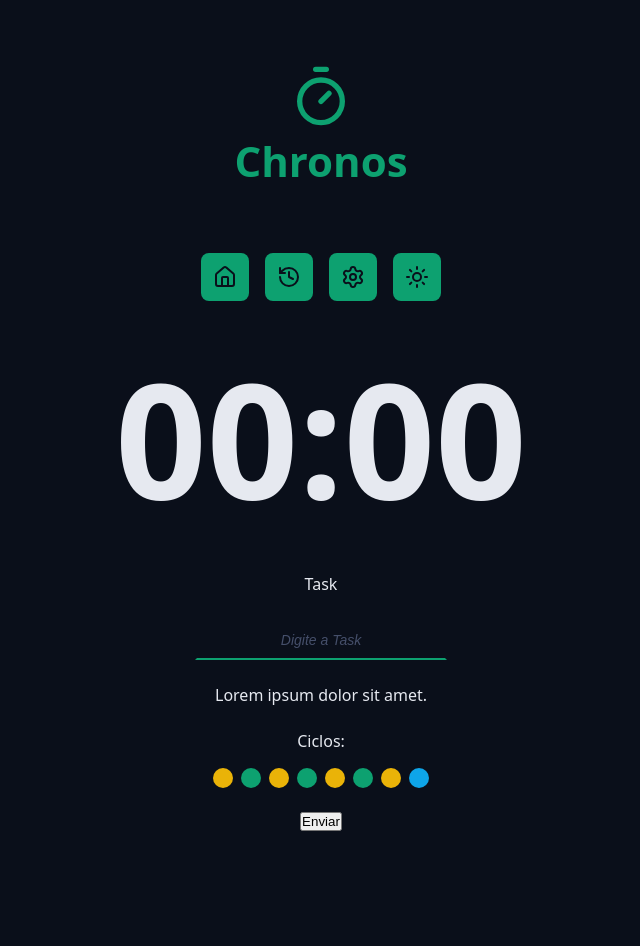
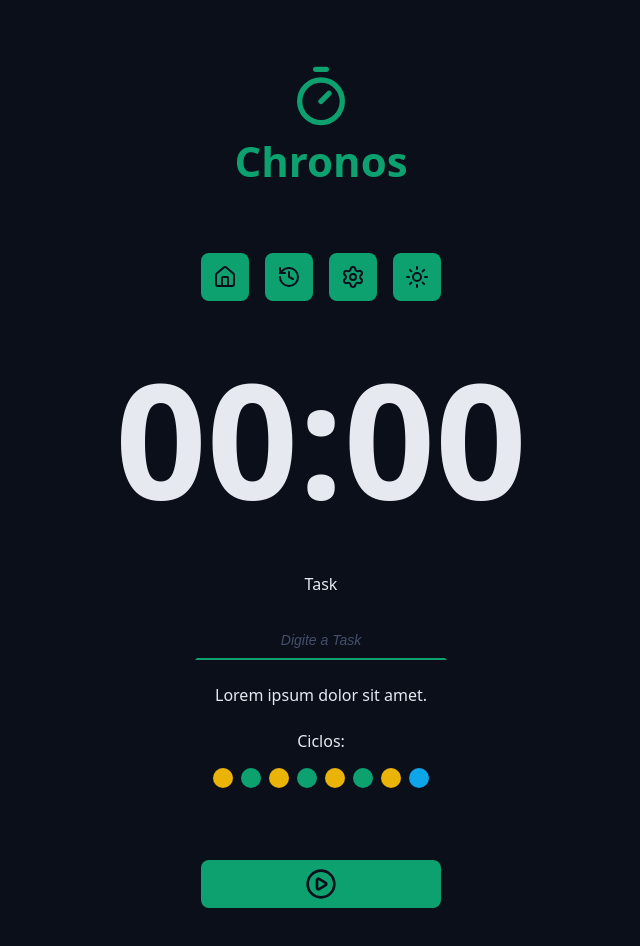
Before and after one commit to marcelo-mmdev/next_course, a React (Vite) app in the folder pomodoro/: page / in a window 1280 px wide. Shown: the top 946 px of the page, without its empty margins (319-959 px from the left). Before the commit the page ends 863 px from the top, so only its background shows below. Built offline with nearby package versions, Linux system fonts and the light colour scheme.

Commit message:
Creating Button component structure.

```diff
--- a/pomodoro/src/App.tsx
+++ b/pomodoro/src/App.tsx
@@ -1,6 +1,8 @@
+import { PlayCircleIcon } from 'lucide-react';
 import { Container } from './components/Container';
 import { CountDown } from './components/CountDown';
 import { Cycles } from './components/Cycles';
+import { DefaultButton } from './components/DefaultButton';
 import { DefaultInput } from './components/DefaultInput';
 import { Logo } from './components/Logo';
 import { Menu } from './components/Menu';
@@ -37,7 +39,7 @@
           </div>
 
           <div className='formRow'>
-            <button>Enviar</button>
+            <DefaultButton icon={<PlayCircleIcon />} />
           </div>
         </form>
       </Container>
--- /dev/null
+++ b/pomodoro/src/components/DefaultButton/index.tsx
@@ -0,0 +1,20 @@
+import style from './styles.module.css';
+
+type DefaultButtonProps = {
+  icon: React.ReactNode;
+  color?: 'green' | 'red';
+} & React.ComponentProps<'button'>;
+
+export function DefaultButton({
+  icon,
+  color = 'green',
+  ...props
+}: DefaultButtonProps) {
+  return (
+    <>
+      <button className={`${style.button} ${style[color]}`} {...props}>
+        {icon}
+      </button>
+    </>
+  );
+}
--- /dev/null
+++ b/pomodoro/src/components/DefaultButton/styles.module.css
@@ -0,0 +1,33 @@
+.button {
+  border: none;
+  background: var(--primary);
+  color: var(--text-over-primary);
+  display: flex;
+  align-items: center;
+  justify-content: center;
+  min-width: 24rem;
+  padding: 0.8rem;
+  border-radius: 0.8rem;
+  margin: 4.8rem 0;
+  cursor: pointer;
+  transition: all 0.2s ease-in-out;
+}
+
+.button svg {
+  width: 3.2rem;
+  height: 3.2rem;
+}
+
+.button:hover {
+  filter: brightness(80%);
+}
+
+.green {
+  background: var(--primary);
+  color: var(--text-over-primary);
+}
+
+.red {
+  background: var(--error);
+  color: var(--text-over-error);
+}
```
